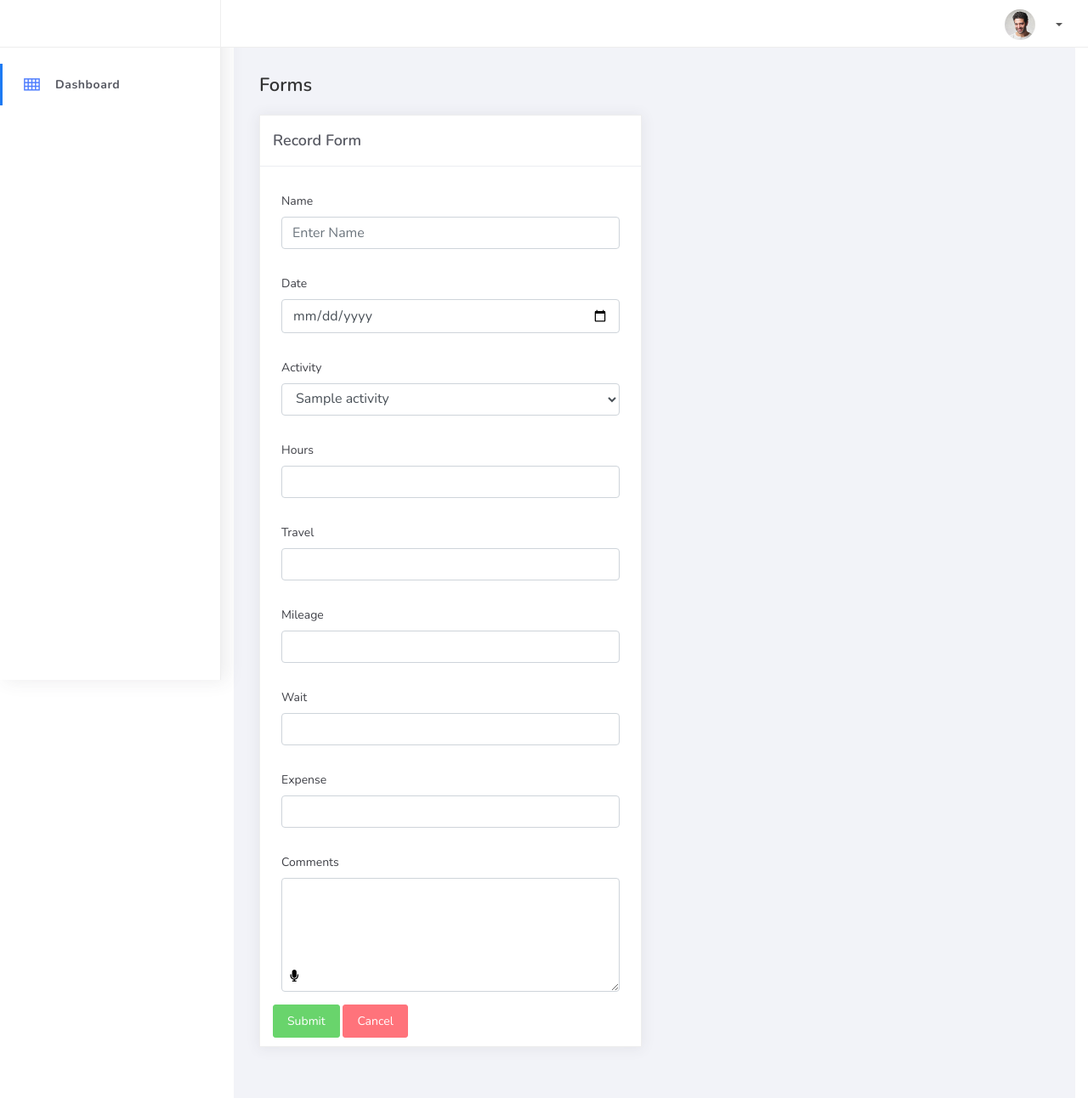
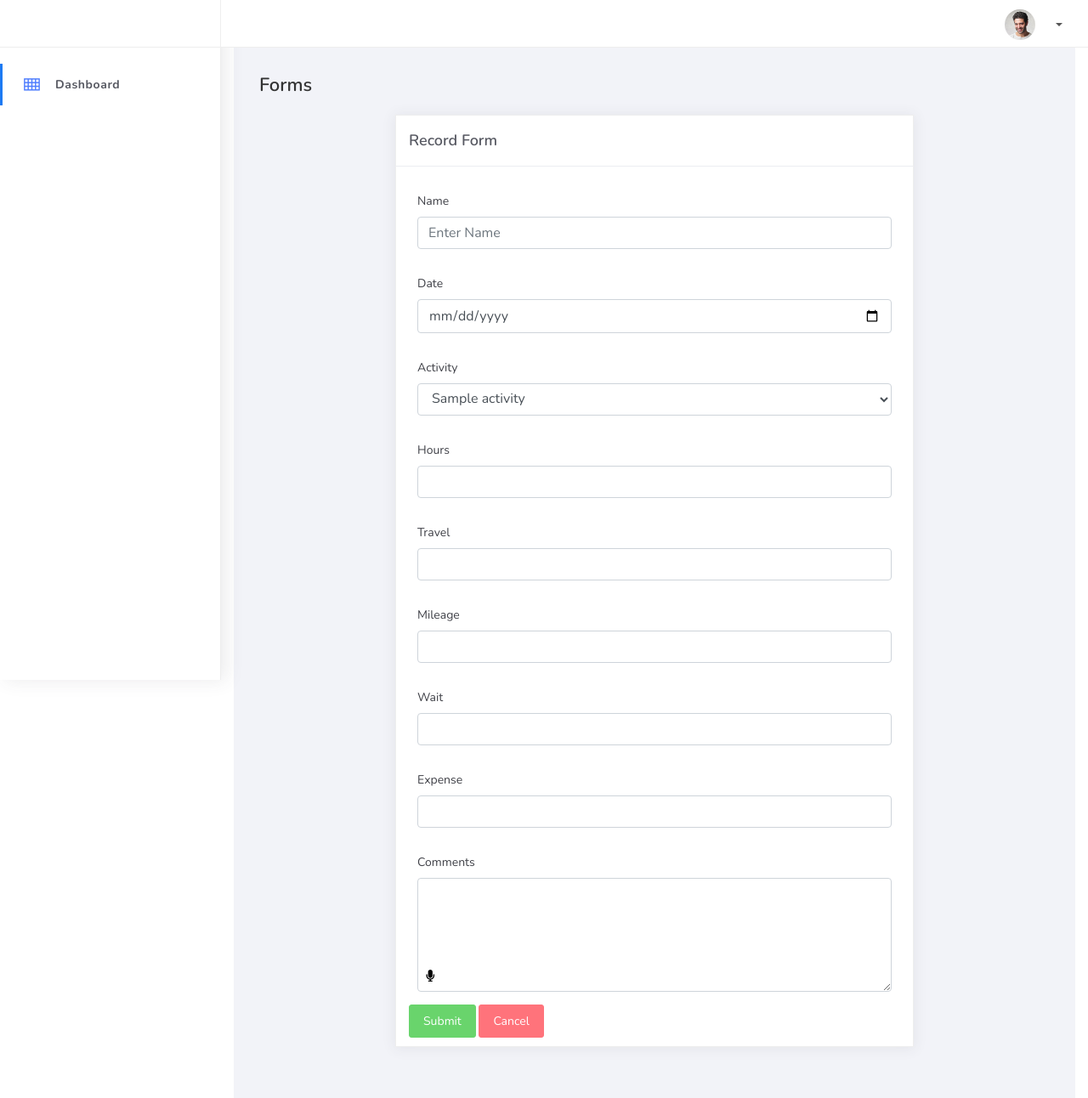
Before and after one commit to username-kunalg/record_keeper_project, a Django app: page /records/create/ in a window 1280 px wide. Shown: the whole page at 85% size. Run offline with Django 4.2, Linux system fonts and the light colour scheme; tables that the repository leaves empty hold one stand-in row (values such as "Sample post"); some libraries are stand-ins or nearby versions.

Commit message:
code update for tablets views

```diff
--- a/record_keeper/templates/forms.html
+++ b/record_keeper/templates/forms.html
@@ -68,7 +68,7 @@
         <div class="container-fluid">
             <h4 class="page-title">Forms</h4>
             <div class="row">
-                <div class="col-md-6">
+                <div class="col-md-8 offset-md-2">
                     <div class="card">
                         <div class="card-header">
                             <div class="card-title">Record Form</div>
@@ -132,4 +132,5 @@
     </div>
 </div>
 
+
 {% endblock %}
```
